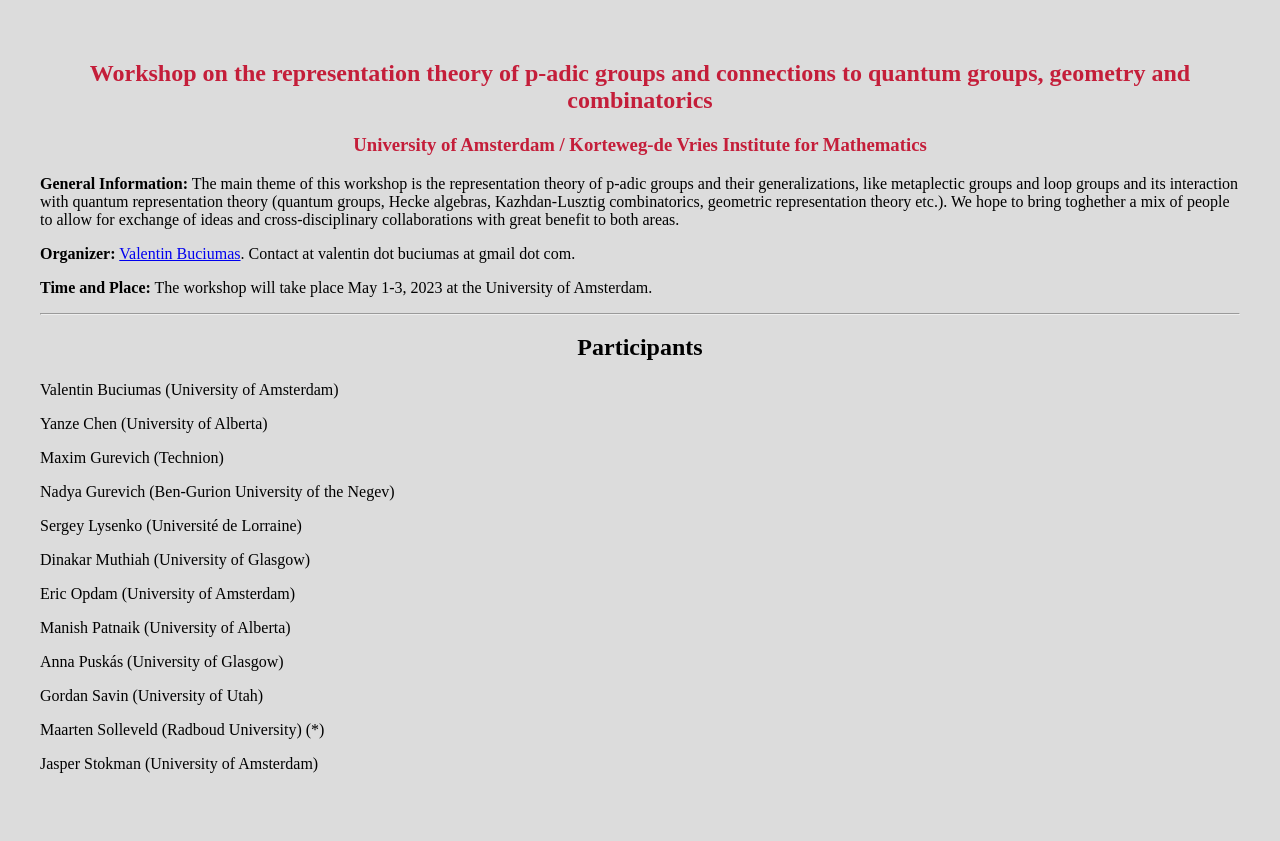
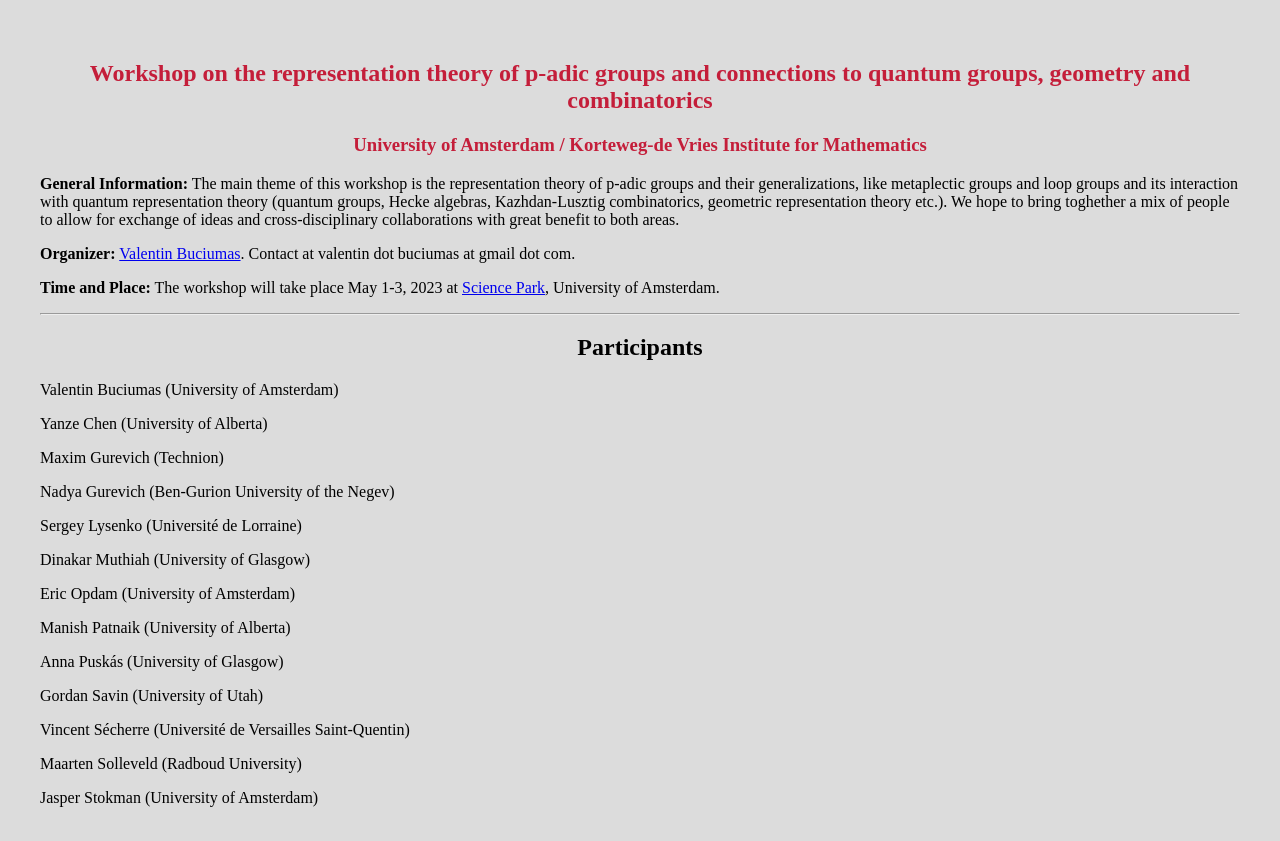
Before and after one commit to buciumas/buciumas.github.io, a plain HTML site: page pq-workshop/index.html in a window 1280 px wide. Before the commit the page ends 807 px from the top, so only its background shows below. Drawn offline with Linux system fonts and the light colour scheme.

Commit message:
one more speaker

```diff
--- a/pq-workshop/index.html
+++ b/pq-workshop/index.html
@@ -39,7 +39,7 @@ tr:nth-child(even) {background-color: lightgrey;}
 
 <p><b>Organizer:</b> <a href="https://sites.google.com/site/valentinbuciumas/home">Valentin Buciumas</a>. Contact at valentin dot buciumas at gmail dot com.</p>
 
-<p><b>Time and Place:</b> The workshop will take place May 1-3, 2023 at the University of Amsterdam.
+<p><b>Time and Place:</b> The workshop will take place May 1-3, 2023 at <a href="https://goo.gl/maps/jpe6ctUfpAQAiY3b7">Science Park</a>, University of Amsterdam.
 <br>
 
 
@@ -66,7 +66,8 @@ tr:nth-child(even) {background-color: lightgrey;}
 <p> Manish Patnaik (University of Alberta) </p>
 <p> Anna Pusk&aacute;s (University of Glasgow) </p>
 <p> Gordan Savin (University of Utah) </p>
-<p> Maarten Solleveld (Radboud University) (*) </p>
+<p> Vincent S&eacute;cherre (Universit&eacute; de Versailles Saint-Quentin) </p>
+<p> Maarten Solleveld (Radboud University) </p>
 <p> Jasper Stokman (University of Amsterdam) </p>
 
 
```
